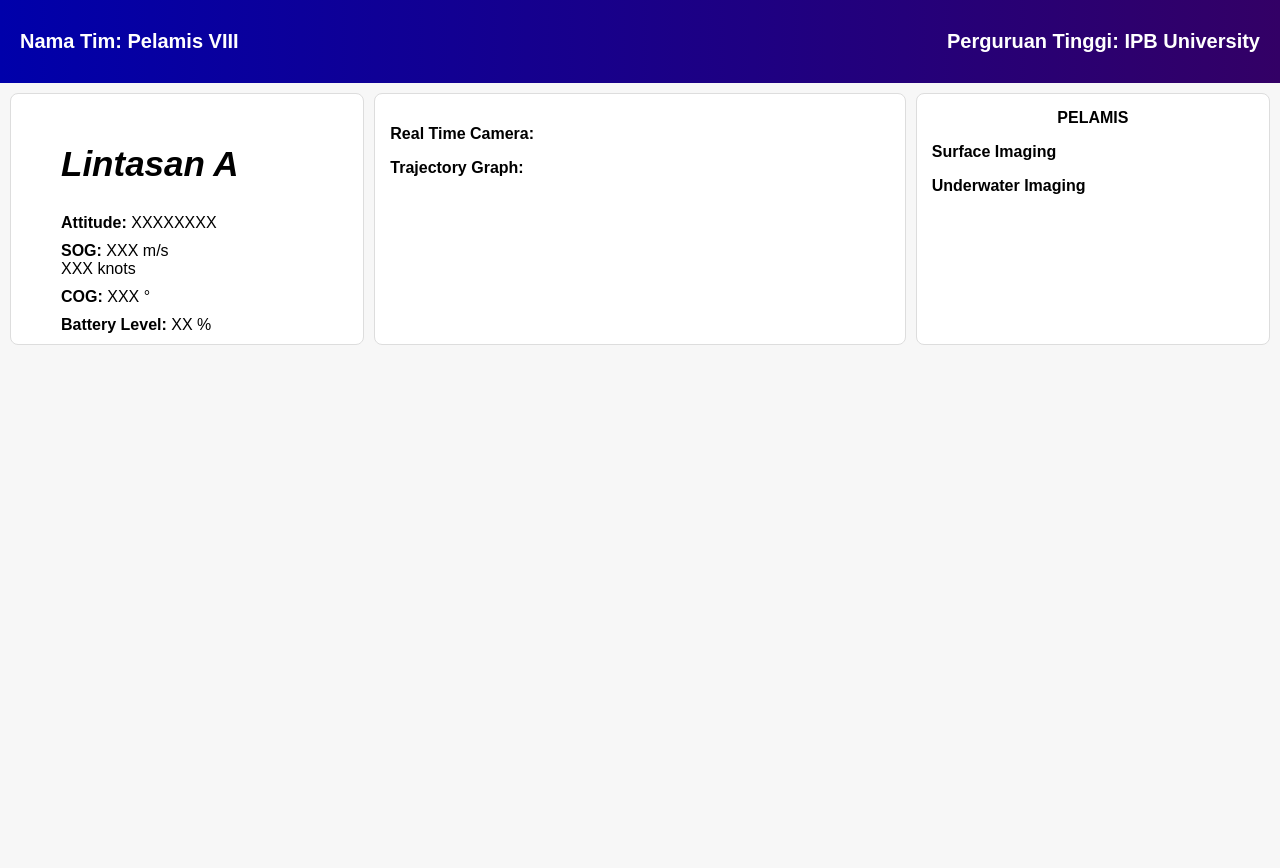
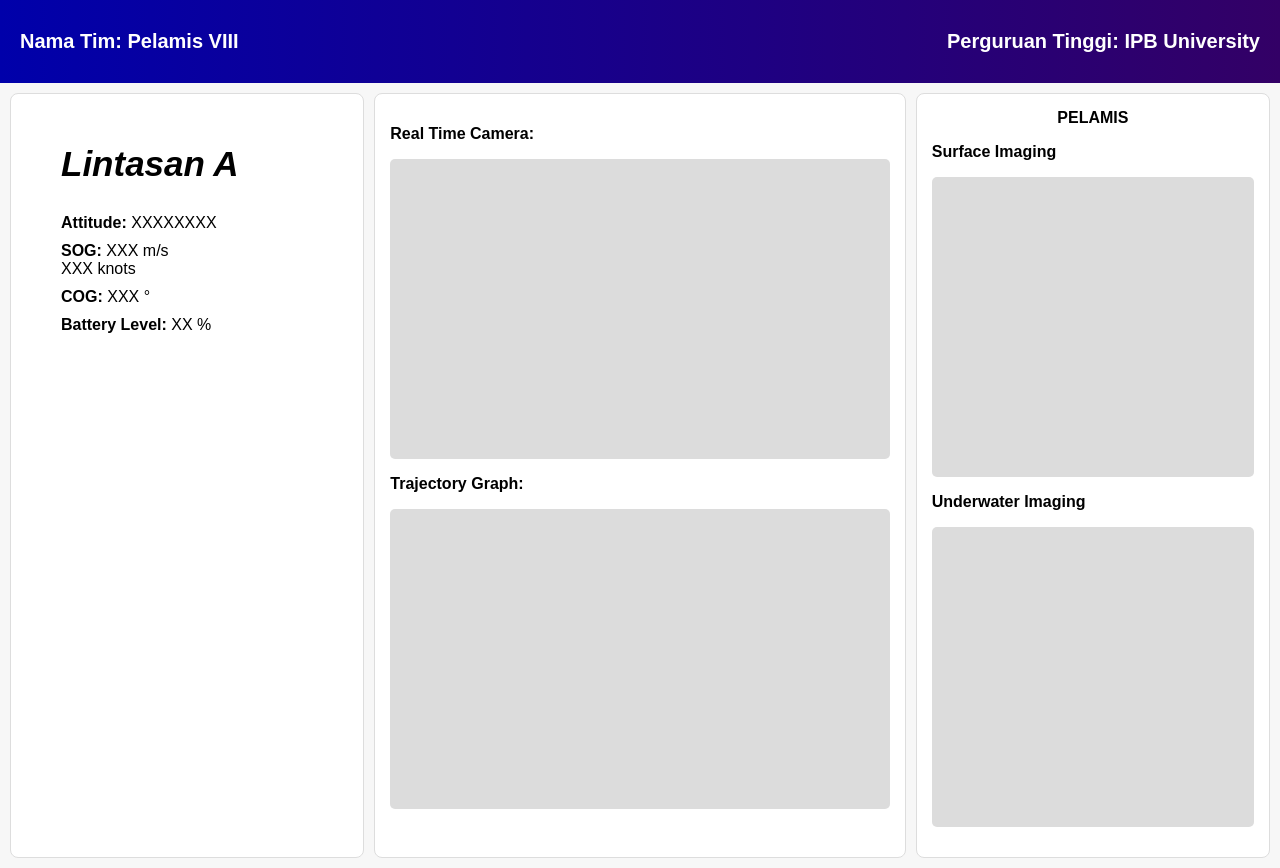
Before and after one commit to Rendy-py/web-asv-ipb-2025, a plain HTML site: page index.html in a window 1280 px wide. Before the commit the page ends 800 px from the top, so only its background shows below. Drawn offline with Linux system fonts and the light colour scheme.

Commit message:
Update style.css

```diff
--- a/style.css
+++ b/style.css
@@ -71,9 +71,17 @@ body {
 }
 
 /* Middle column placeholders */
-.placeholder {
+.camera {
   width: 100%;
-  height: 150px;
+  height: 300px;
+  background: #dcdcdc;
+  margin: 15px 0;
+  border-radius: 5px;
+}
+
+.trajectory {
+  width: 100%;
+  height: 300px;
   background: #dcdcdc;
   margin: 15px 0;
   border-radius: 5px;
@@ -86,10 +94,18 @@ body {
   margin-bottom: 10px;
 }
 
-.small-placeholder {
+.surface {
   width: 100%;
-  height: 120px;
+  height: 300px;
   background: #dcdcdc;
   margin: 15px 0;
   border-radius: 5px;
 }
+
+.underwater {
+  width: 100%;
+  height: 300px;
+  background: #dcdcdc;
+  margin: 15px 0;
+  border-radius: 5px;
+}
```
